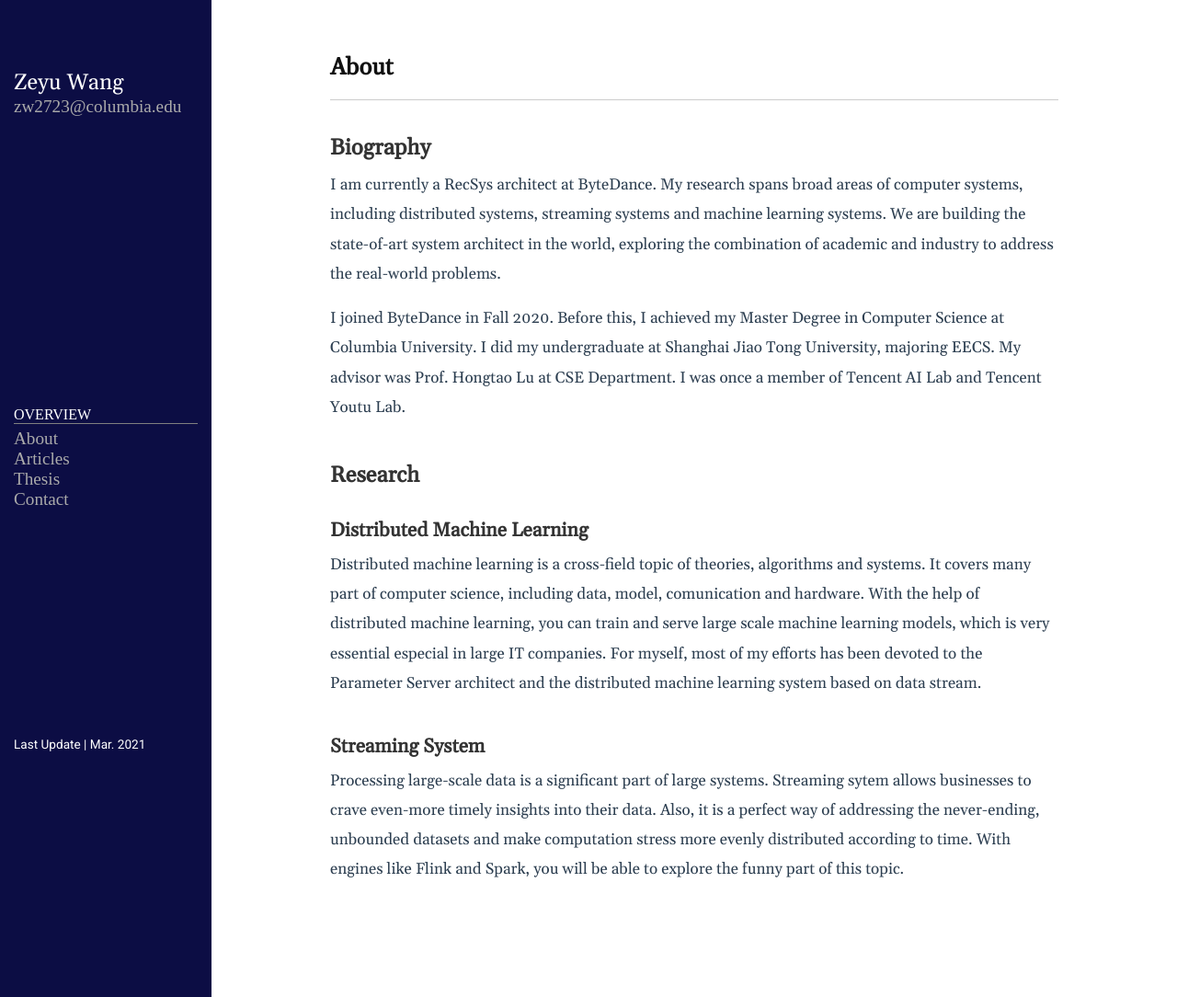
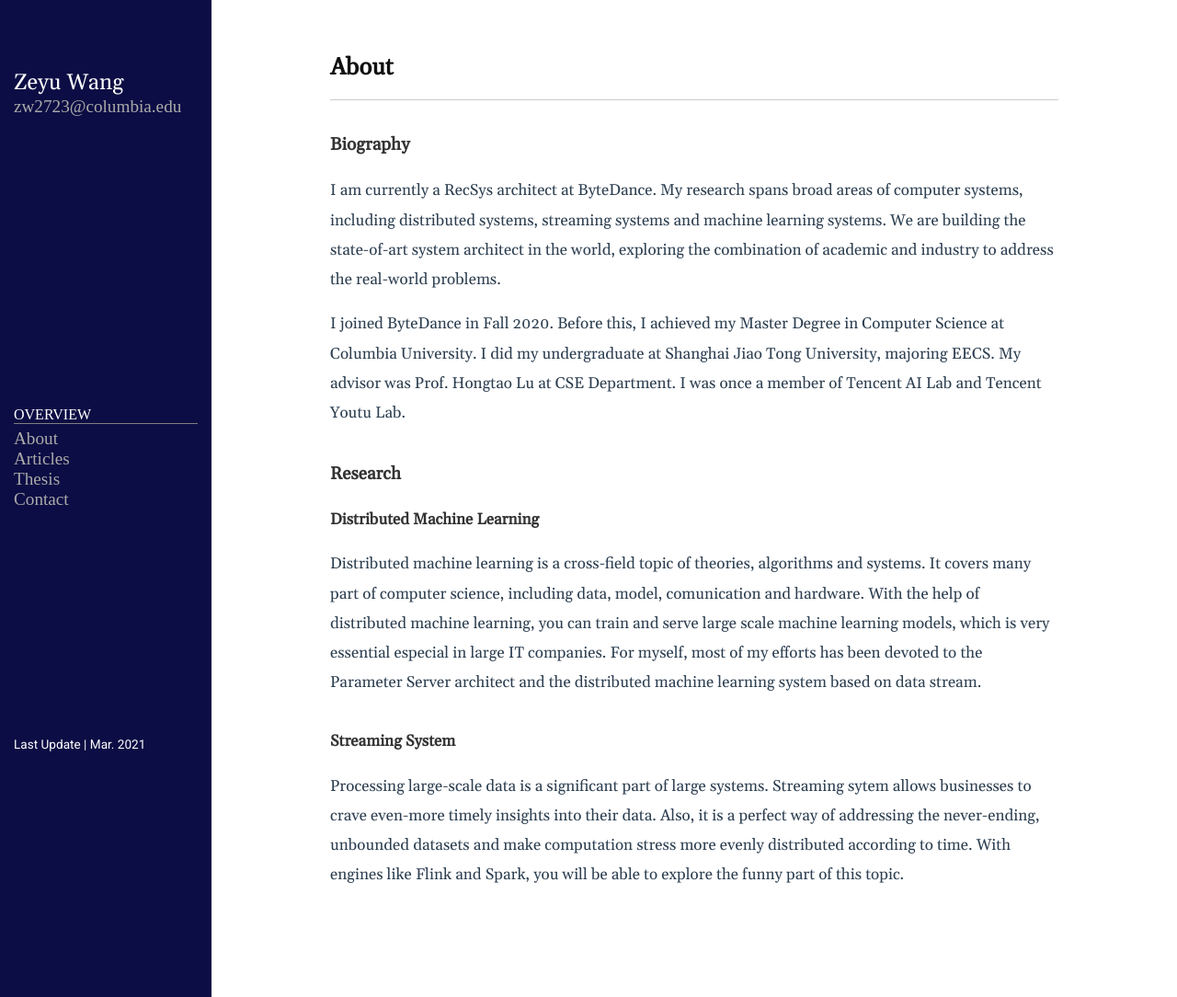
Before and after one commit to WAangzE/ze.github.io, a Jekyll site: the page built from index.md, in a window 1280 px wide and 1084 px high. Shown: the whole window at 92% size. Built offline with Jekyll 4.4.1, drawn with Linux system fonts in a browser that asks for light colours.

Commit message:
update persional site

```diff
--- a/public/css/style.css
+++ b/public/css/style.css
@@ -224,12 +224,12 @@
 }
 
 article h1 {
-	font-size: 24px;
+	font-size: 19px;
 	font-family: 'Times New Roman', Times, serif;
 }
 
 article h2 {
-	font-size: 21px;
+	font-size: 17px;
 	font-family: 'Times New Roman', Times, serif;
 }
 
@@ -258,7 +258,8 @@
 article h6 {
 	font-family: 'Gelasio', 'Nanum Myeongjo', serif;;
 	color: #333;
-  	margin-bottom: 0;
+	margin-bottom: 2%;
+	margin-top: 2%;
 }
 
 article.home h1 a,
```
